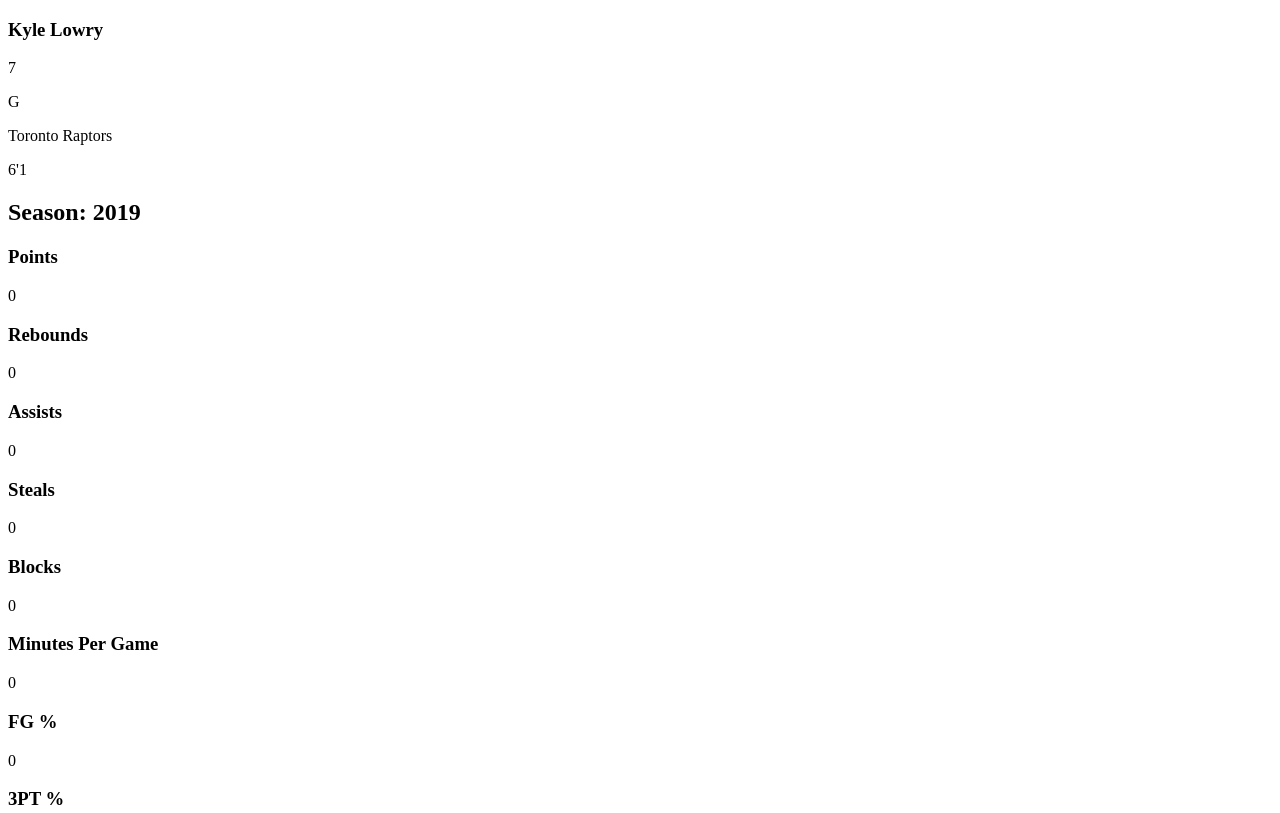
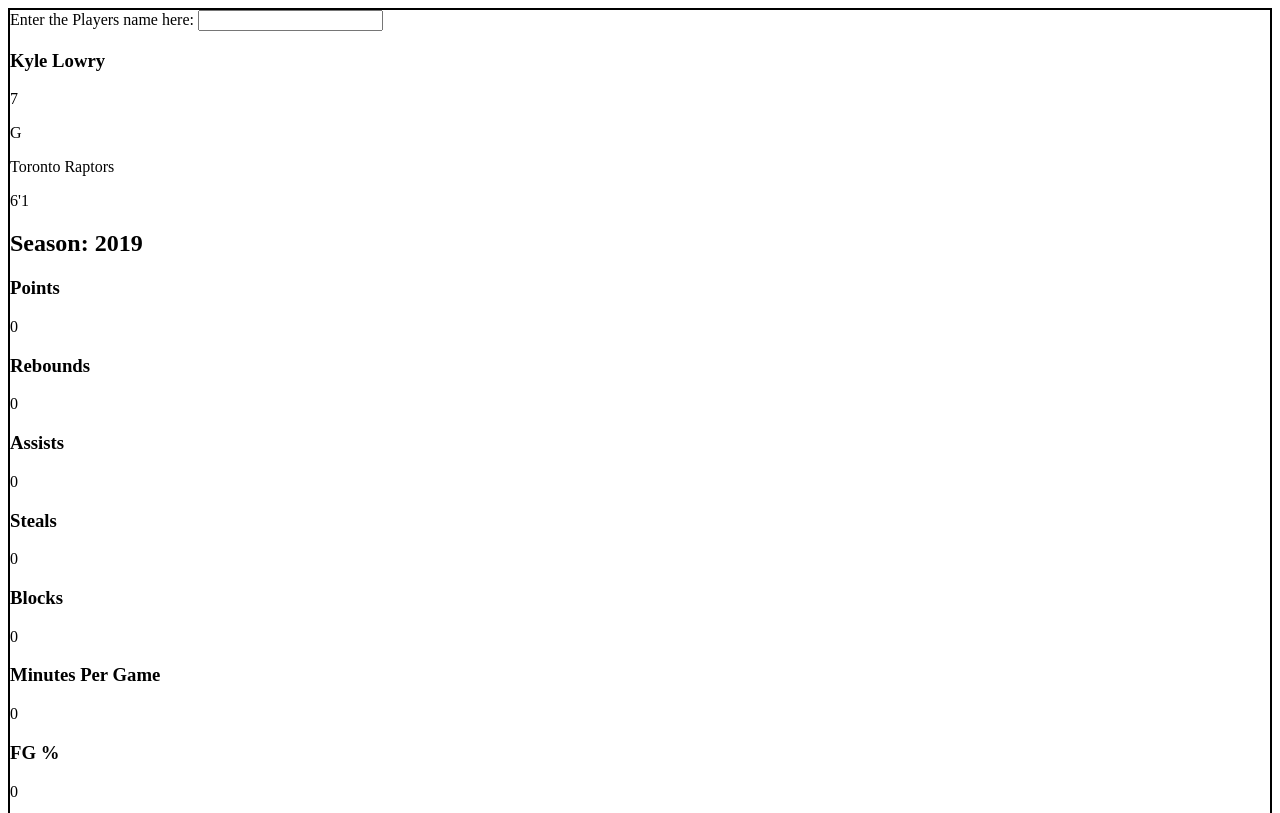
Before and after one commit to sandricoprovo/nba-player-lookup, a plain HTML site: page index.html in a window 1280 px wide. Shown: the top 813 px of the page. Drawn offline with Linux system fonts and the light colour scheme.

Commit message:
Update: connected scss and css files

```diff
--- a/index.html
+++ b/index.html
@@ -15,11 +15,17 @@
   <meta charset="UTF-8">
   <meta name="viewport" content="width=device-width, initial-scale=1.0">
   <!-- Style Sheets, External Links & Title -->
+  <link rel="stylesheet" href="./src/css/main.css">
   <title>NBA Player Lookup</title>
 </head>
 
 <body>
+  <!-- Content -->
   <main class="container">
+    <label for="">
+      Enter the Players name here:
+      <input type="text">
+    </label>
     <!-- Main Player Info -->
     <div class="tile__player">
       <div class="player__details">
--- /dev/null
+++ b/scss/layouts/_main-layout.scss
@@ -0,0 +1 @@
+@charset "UTF-8";
--- /dev/null
+++ b/scss/pages/main.scss
@@ -0,0 +1,10 @@
+@charset "utf-8";
+
+// Imports
+@import "../layouts/main-layout";
+
+/* Page Styles */
+
+.container {
+  border: 2px solid black;
+}
```
Also changed, not shown: src/css/main.css (added), 1 other file.
